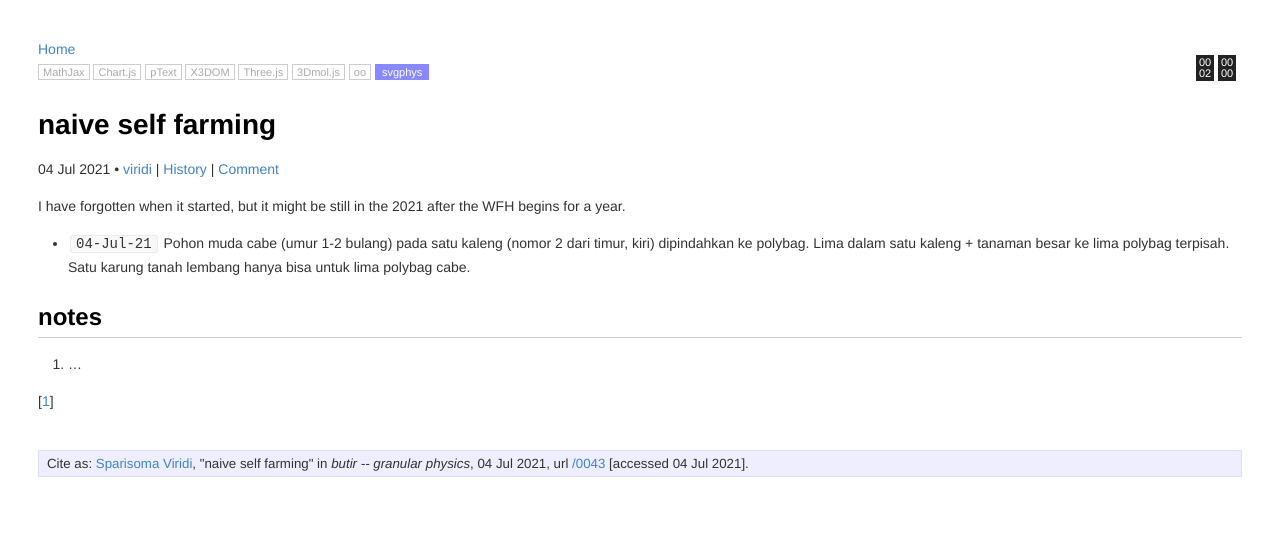
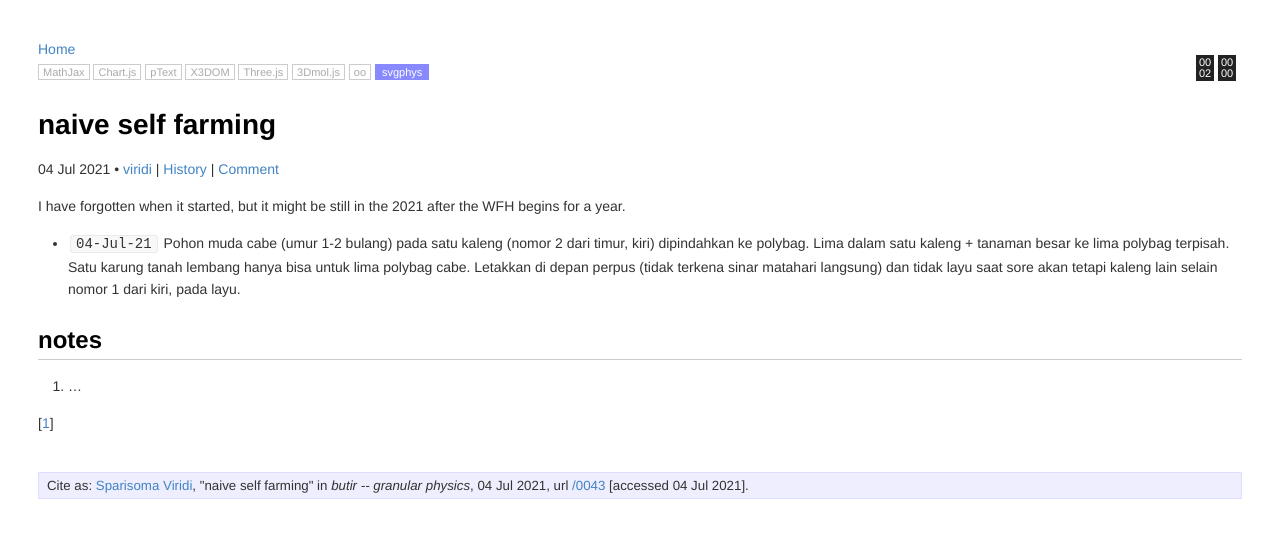
Before and after one commit to dudung/butir, a Jekyll site: the page built from _posts/0/04/2021-07-04-naive-self-farming.md, in a window 1280 px wide. Shown: the top 538 px of the page. Built offline with Jekyll 4.4.1, drawn with Linux system fonts in a browser that asks for light colours.

Commit message:
progress +1

```diff
--- a/_posts/0/04/2021-07-04-naive-self-farming.md
+++ b/_posts/0/04/2021-07-04-naive-self-farming.md
@@ -13,7 +13,7 @@ oo: false
 svgphys: true
 category: code
 tags: ["research", "naive", "self", "farming", "home"]
-date: 2021-07-04 20:14:00 +0700
+date: 2021-07-04 20:16:00 +0700
 permalink: /0043
 src: https://github.com/dudung/butir/commits/main/_posts/0/04/2021-07-04-naive-self-farming.md
 twitter_username: 6unpnp
@@ -21,7 +21,7 @@ nodes: ['0000', '0002']
 ---
 I have forgotten when it started, but it might be still in the 2021 after the WFH begins for a year.
 
-+ `04-Jul-21` Pohon muda cabe (umur 1-2 bulang) pada satu kaleng (nomor 2 dari timur, kiri) dipindahkan ke polybag. Lima dalam satu kaleng + tanaman besar ke lima polybag terpisah. Satu karung tanah lembang hanya bisa untuk lima polybag cabe.
++ `04-Jul-21` Pohon muda cabe (umur 1-2 bulang) pada satu kaleng (nomor 2 dari timur, kiri) dipindahkan ke polybag. Lima dalam satu kaleng + tanaman besar ke lima polybag terpisah. Satu karung tanah lembang hanya bisa untuk lima polybag cabe. Letakkan di depan perpus (tidak terkena sinar matahari langsung) dan tidak layu saat sore akan tetapi kaleng lain selain nomor 1 dari kiri, pada layu.
 
 
 ## notes
```
